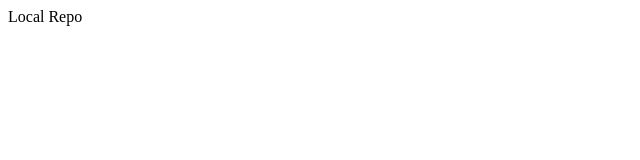
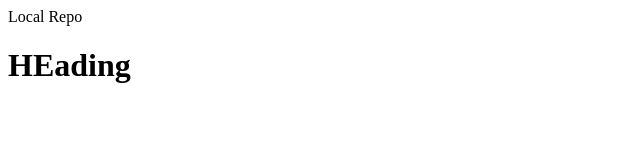
Before and after one commit to mihirk9797/LocalRepo, a plain HTML site: page index.html in a window 1280 px wide. Shown: the whole page, without its empty margins (0-640 px from the left). Drawn offline with Linux system fonts and the light colour scheme.

Commit message:
Commited

```diff
--- a/index.html
+++ b/index.html
@@ -1,4 +1,6 @@
 <p>
-
     Local Repo
 </p>
+<h1>
+    HEading
+</h1>
```
